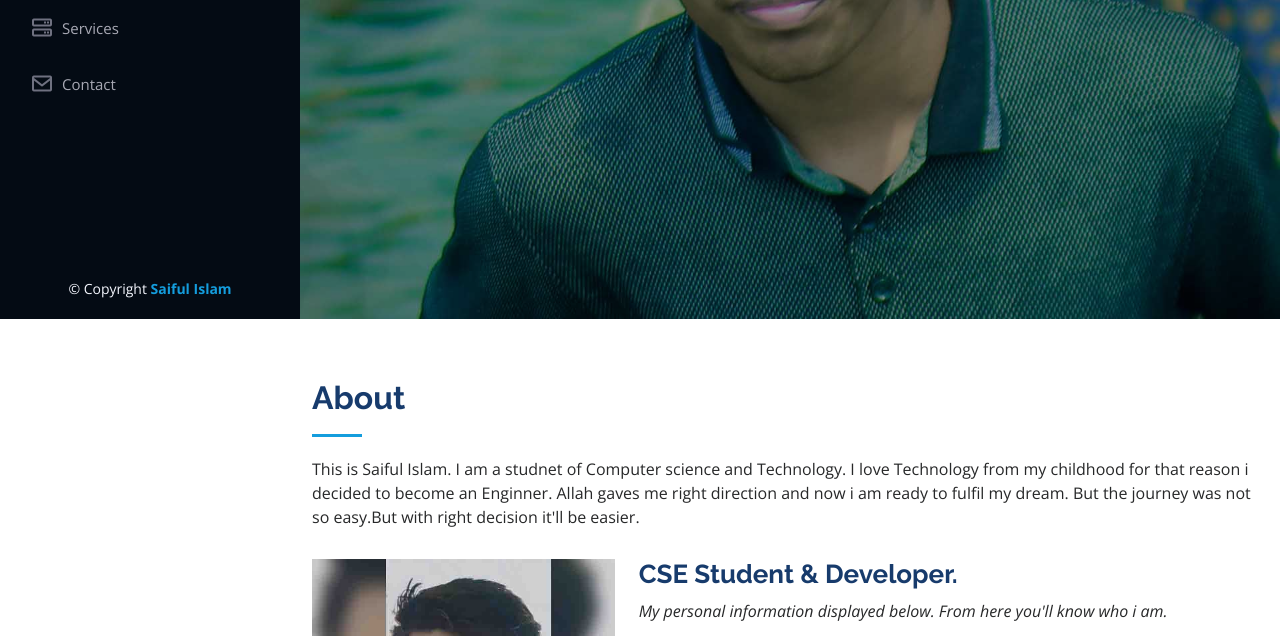
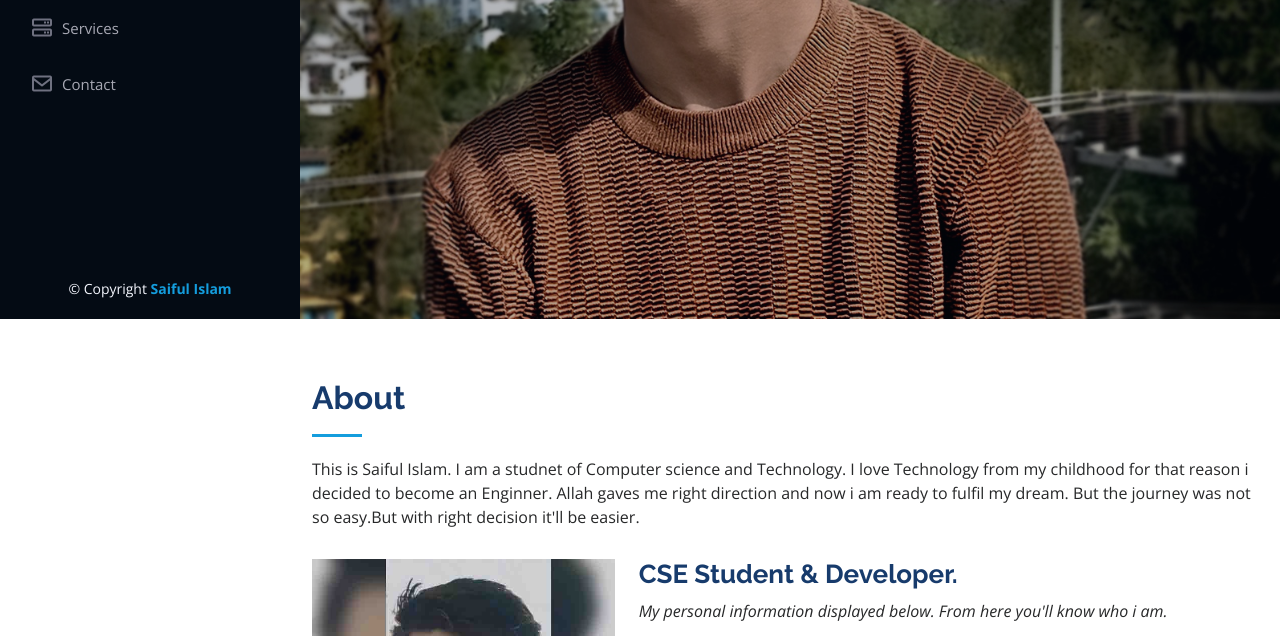
Before and after one commit to saifzi/personal, a plain HTML site: page index.html in a window 1280 px wide. Shown: the part 481-1117 px from the top of the page. Drawn offline with nearby package versions, Linux system fonts and the light colour scheme.

Commit message:
Update style.css

```diff
--- a/assets/css/style.css
+++ b/assets/css/style.css
@@ -1,9 +1,4 @@
-/**
-* Template Name: iPortfolio - v3.9.1
-* Template URL: https://bootstrapmade.com/iportfolio-bootstrap-portfolio-websites-template/
-* Author: BootstrapMade.com
-* License: https://bootstrapmade.com/license/
-*/
+
 
 /*--------------------------------------------------------------
 # General
@@ -228,7 +223,7 @@ h6 {
 #hero {
   width: 100%;
   height: 100vh;
-  background: url("../img/hero-bg.jpg") top center;
+  background: url("../img/imgsofback.jpg") top center;
   background-size: cover;
 }
 
```
